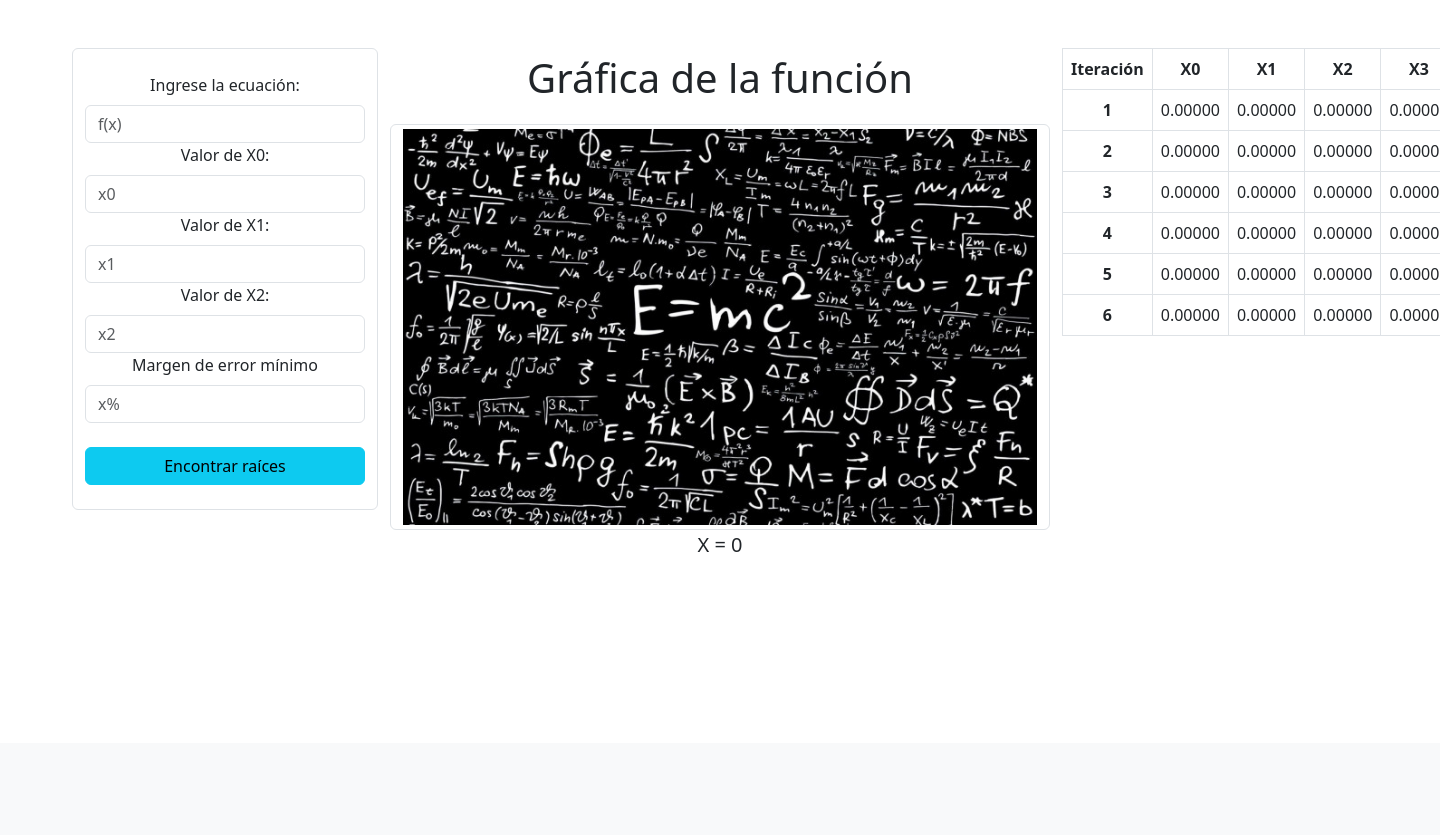
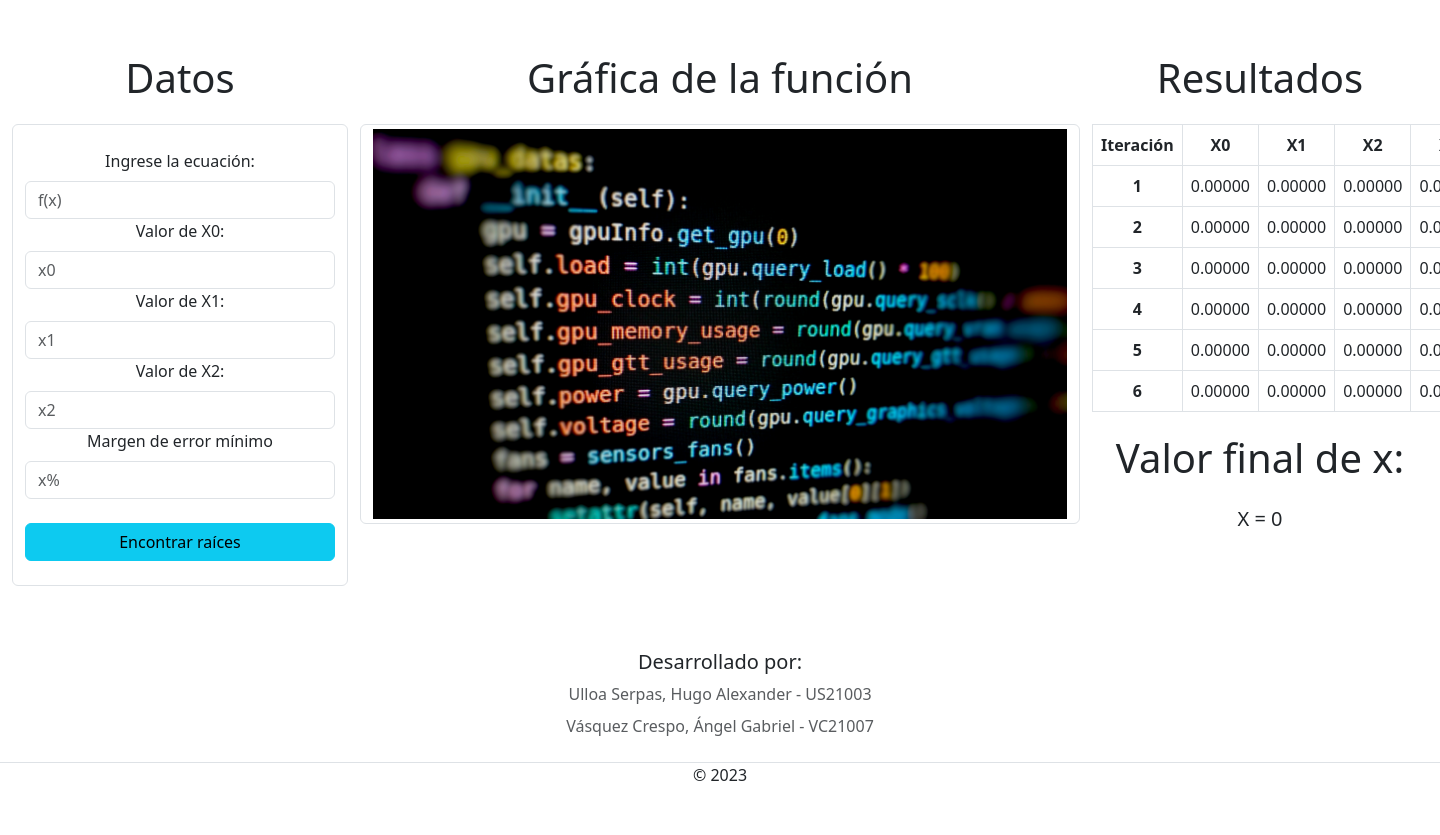
Before and after one commit to alexus21/muller, a Django app: page / in a window 1440 px wide; the page is wider, and only the part inside the window is pictured. Shown: the part 57-892 px from the top of that part. Before the commit the page ends 609 px from the top of that part, so only its background shows below. Run offline with Django 4.2, Linux system fonts and the light colour scheme; some libraries are stand-ins or nearby versions.

Commit message:
Inicio de validación de datos

```diff
--- a/muller/settings.py
+++ b/muller/settings.py
@@ -44,7 +44,8 @@ MIDDLEWARE = [
     'django.middleware.security.SecurityMiddleware',
     'django.contrib.sessions.middleware.SessionMiddleware',
     'django.middleware.common.CommonMiddleware',
-    'django.middleware.csrf.CsrfViewMiddleware',
+    # Desactivado debido a problemas durante las pruebas
+    # 'django.middleware.csrf.CsrfViewMiddleware',
     'django.contrib.auth.middleware.AuthenticationMiddleware',
     'django.contrib.messages.middleware.MessageMiddleware',
     'django.middleware.clickjacking.XFrameOptionsMiddleware',
--- a/mullerMethod/templates/index.html
+++ b/mullerMethod/templates/index.html
@@ -21,9 +21,10 @@
 </nav>
 
 {#Petición de datos de la ecuación#}
-<div class="container text-center mt-5">
+<div class="container-fluid text-center mt-5">
     <div class="row">
         <div class="col-3">
+            <p class="fs-1">Datos</p>
             <form class="form-control p-4" method="POST">
                 {% csrf_token %}
                 <div class="row">
@@ -54,13 +55,13 @@
         <div class="col-6">
             <div class="row">
                 <p class="fs-1">Gráfica de la función</p>
-                <img class="img-thumbnail" src="../static/images/PO6cjaY.jpg">
-            </div>
-            <div class="row">
-                <p class="fs-5">X = 0</p>
+                <img class="img-thumbnail" src="../static/images/wp11368522.png">
             </div>
         </div>
         <div class="col-3">
+            <p class="fs-1">Resultados</p>
+            <div class="row">
+                <div class="col">
                     <table class="table table-bordered">
                       <thead>
                         <tr>
@@ -122,7 +123,31 @@
                       </tbody>
                     </table>
                 </div>
+                <div class="col">
+                    <p class="fs-1">Valor final de x:</p>
+                    <p class="fs-5">X = 0</p>
                 </div>
+            </div>
+        </div>
+    </div>
+</div>
+
+{#Footer#}
+<div class="container-fluid mt-5 text-center">
+    <footer class="py-3">
+        <div class="row">
+          <div class="col">
+            <h5>Desarrollado por: </h5>
+            <ul class="nav flex-column">
+              <li class="nav-item mb-2"><a href="#" class="nav-link p-0 text-muted">Ulloa Serpas, Hugo Alexander - US21003</a></li>
+              <li class="nav-item mb-2"><a href="#" class="nav-link p-0 text-muted">Vásquez Crespo, Ángel Gabriel - VC21007</a></li>
+            </ul>
+          </div>
+            <div class="my-3 border-top text-center">
+                <p>© 2023</p>
+            </div>
+        </div>
+    </footer>
 </div>
 
 {#Modal: registrar usuario#}
--- a/mullerMethod/urls.py
+++ b/mullerMethod/urls.py
@@ -16,10 +16,8 @@ Including another URLconf
 """
 from django.contrib import admin
 from django.urls import path
-from .views import index, login, signup
+from .views import index
 
 urlpatterns = [
     path('', index, name="index"),
-    path('login/', login, name="login"),
-    path('signup/', signup, name="signup"),
 ]
--- a/mullerMethod/views.py
+++ b/mullerMethod/views.py
@@ -1,58 +1,41 @@
 from django.shortcuts import render
 from .models import UserData
-
-# Validacion de datos:
 import re
-
-# Mensaje de error:
 from django.contrib import messages
 
-# Create your views here.
 
 def index(request):
+
+    if request.method == "POST":
+        if "signup" in request.POST:
+            username = request.POST.get('username')
+            password = request.POST.get('password')
+
+            if checkUsernameLen(username):
+                messages.error(request, "El nombre de usuario es demasiado corto")
+
+            if checkIfUsernameIsEmpty(username):
+                messages.error(request, "El nombre de usuario no puede estar vacío")
+
+            if checkIfUsernameHasSymbols(username):
+                messages.error(request, "El nombre de usuario no debe contener caracteres especiales")
+
+            else:
+                messages.success(request, "Registro completado")
+
+        if "login" in request.POST:
+            print("Login")
+
     return render(request, 'index.html')
-
-def login(request):
-    # Lógica para el inicio de sesión
-    return render(request, 'login.html')
-
-from django.shortcuts import render
-from .models import UserData
-
-def signup(request):
-    if request.method =="POST":
-        username = request.POST["username"]
-        password = request.POST["password"]
-        retypedPassword = request.POST["retypePassword"]
-
-        messages.info(request, checkUsername(username))
-
-        # if password == retypedPassword:
-        #     datauser = UserData()
-        #     datauser.username = username
-        #     datauser.password = password
-        #     datauser.save()
-
-    return render(request, 'signup.html')
-
-def checkUsername(username):
-    if checkIfUsernameIsEmpty(username):
-        return "El nombre de usuario no puede estar vacio"
-
-    if checkUsernameLen(username):
-        return "El nombre de usuario debe ser minimo de 5 letras"
-
-    if checkIfUsernameHasSymbols(username):
-        return "El nombre de usuario no puede contener símbolos"
-
-
 
 def checkIfUsernameIsEmpty(username):
     return username == ""
 
+
 def checkUsernameLen(username):
     return len(username) < 5
 
+
 def checkIfUsernameHasSymbols(username):
     pattern = "^[a-zA-Z0-9]+$"
-    re.match(pattern, username)
+    return not re.match(pattern, username)
```
Also changed, not shown: other parts of mullerMethod/templates/index.html (+22 -13 lines), db.sqlite3. Lines whose indentation alone changed are shown as unchanged.
